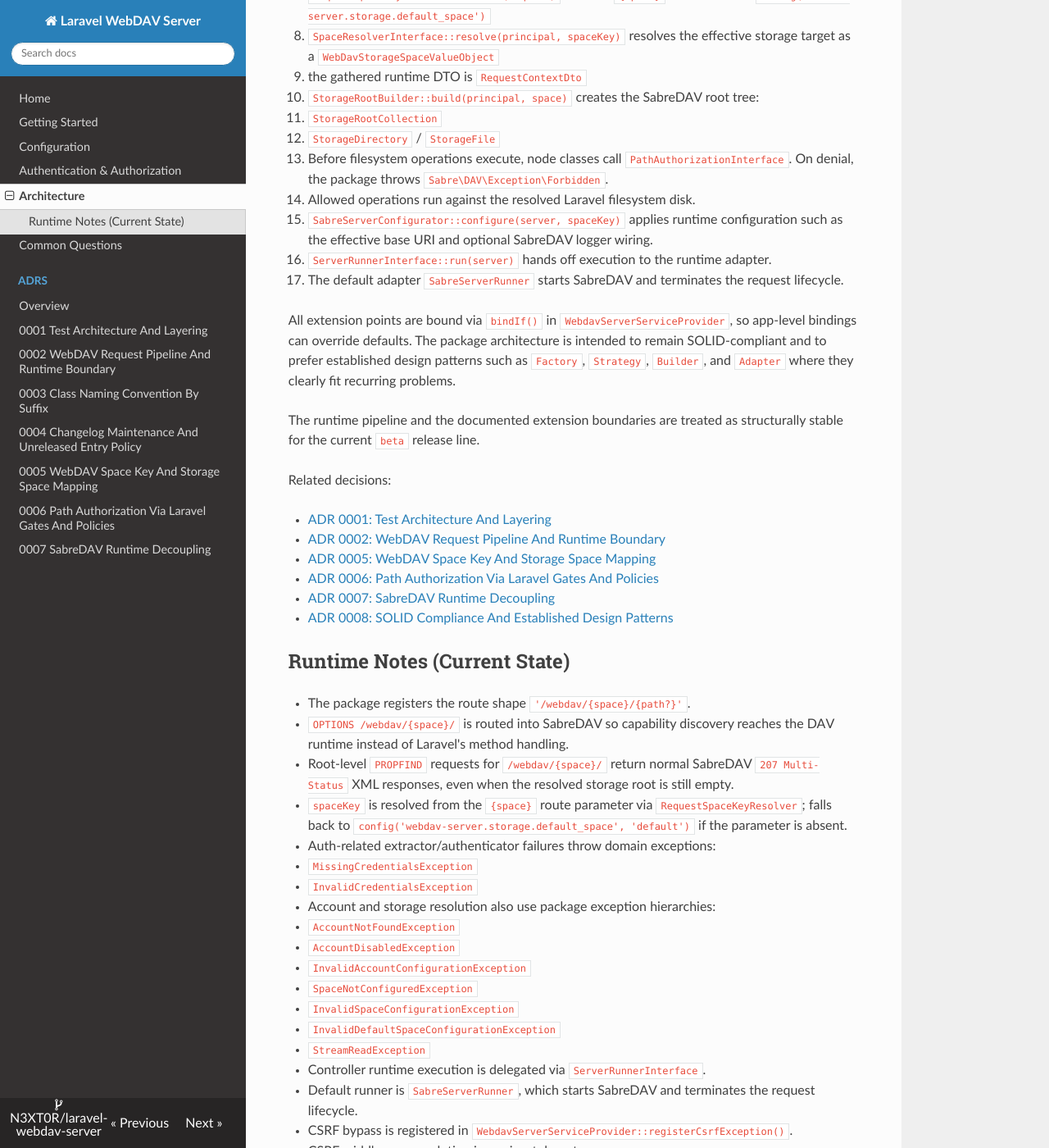
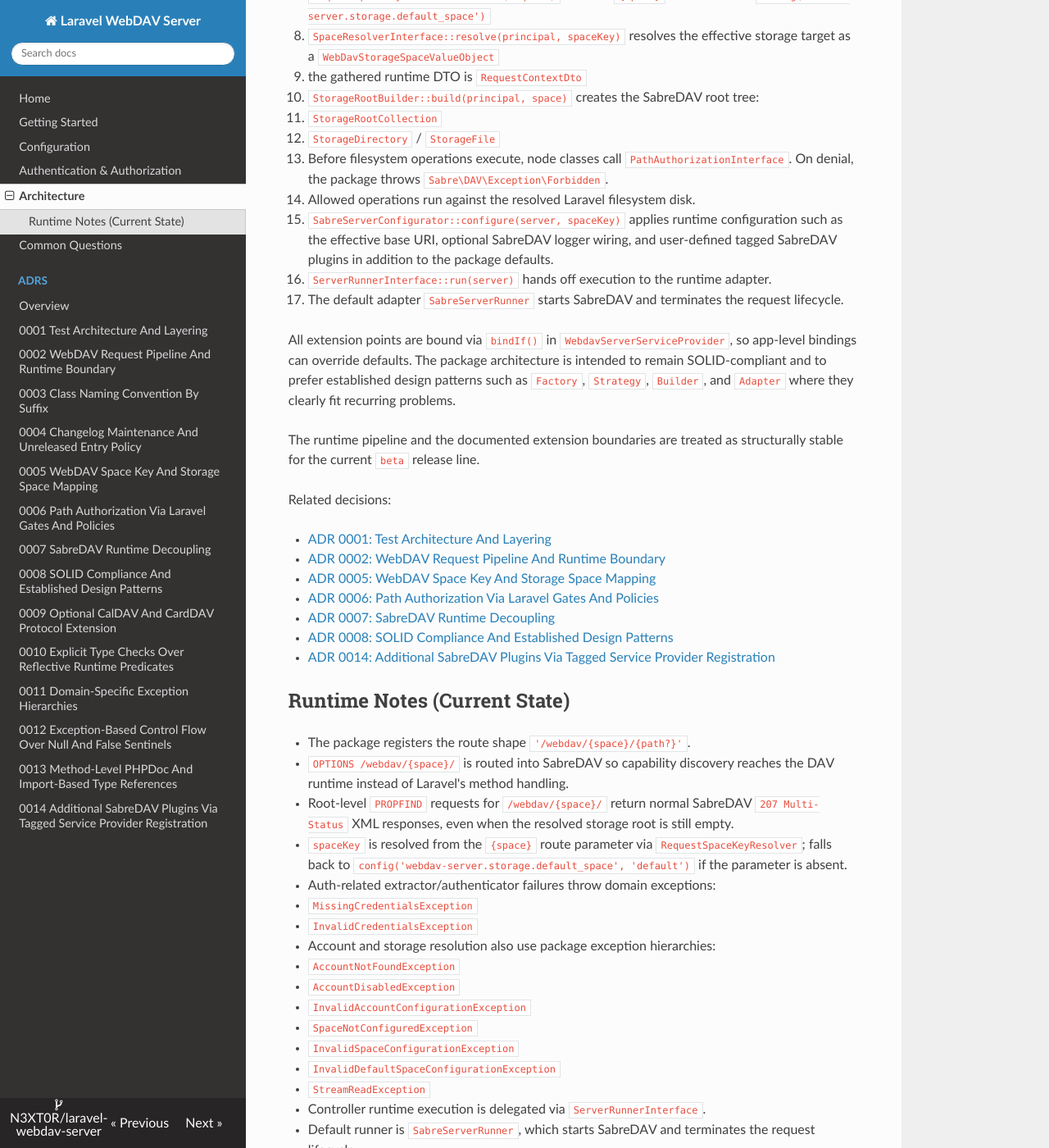
Before and after one commit to N3XT0R/laravel-webdav-server, an MkDocs documentation site: the page built from docs/architecture.md, in a window 1280 px wide and 1400 px high, scrolled down 1384 px. Shown: the whole window at 82% size. Built offline with MkDocs 1.6.1, drawn with Linux system fonts in a browser that asks for light colours; nearby versions of some CDN libraries; some of the changed text lies outside the part shown.

Commit message:
feat: implementing package features

```diff
--- a/docs/architecture.md
+++ b/docs/architecture.md
@@ -22,8 +22,8 @@ Every WebDAV request passes through this runtime flow:
 6. Before filesystem operations execute, node classes call `PathAuthorizationInterface`.
    On denial, the package throws `Sabre\DAV\Exception\Forbidden`.
 7. Allowed operations run against the resolved Laravel filesystem disk.
-8. `SabreServerConfigurator::configure(server, spaceKey)` applies runtime configuration such as the effective base URI
-   and optional SabreDAV logger wiring.
+8. `SabreServerConfigurator::configure(server, spaceKey)` applies runtime configuration such as the effective base URI,
+   optional SabreDAV logger wiring, and user-defined tagged SabreDAV plugins in addition to the package defaults.
 9. `ServerRunnerInterface::run(server)` hands off execution to the runtime adapter.
 10. The default adapter `SabreServerRunner` starts SabreDAV and terminates the request lifecycle.
 
@@ -42,6 +42,7 @@ Related decisions:
 - [ADR 0006: Path Authorization Via Laravel Gates And Policies](adr/0006-path-authorization-via-laravel-gates-and-policies.md)
 - [ADR 0007: SabreDAV Runtime Decoupling](adr/0007-sabredav-runtime-decoupling.md)
 - [ADR 0008: SOLID Compliance And Established Design Patterns](adr/0008-solid-compliance-and-established-design-patterns.md)
+- [ADR 0014: Additional SabreDAV Plugins Via Tagged Service Provider Registration](adr/0014-additional-sabredav-plugins-via-tagged-service-provider-registration.md)
 
 ## Runtime Notes (Current State)
 
@@ -68,6 +69,8 @@ Related decisions:
   - fallback: `Illuminate\Foundation\Http\Middleware\VerifyCsrfToken` (Laravel 12)
 - CSRF route prefix comes from `config('webdav-server.route_prefix')` and falls back to `config('webdav-server.base_uri')`.
 - Base URI for SabreDAV is configured in `SabreServerConfigurator` via `config('webdav-server.base_uri', '/webdav/')`.
+- Additional SabreDAV `ServerPlugin` instances can be attached from the consuming application by tagging them with
+  `WebdavServerServiceProvider::sabrePluginTag()`.
 - Package logging is controlled through `config('webdav-server.logging.driver')` and
   `config('webdav-server.logging.level', 'info')`.
 - When `logging.driver` is `null`, package logging and SabreDAV logging are disabled completely.
--- a/mkdocs.yml
+++ b/mkdocs.yml
@@ -26,3 +26,10 @@ nav:
       - "0005 WebDAV Space Key And Storage Space Mapping": adr/0005-webdav-space-key-and-storage-space-mapping.md
       - "0006 Path Authorization Via Laravel Gates And Policies": adr/0006-path-authorization-via-laravel-gates-and-policies.md
       - "0007 SabreDAV Runtime Decoupling": adr/0007-sabredav-runtime-decoupling.md
+      - "0008 SOLID Compliance And Established Design Patterns": adr/0008-solid-compliance-and-established-design-patterns.md
+      - "0009 Optional CalDAV And CardDAV Protocol Extension": adr/0009-optional-caldav-and-carddav-protocol-extension.md
+      - "0010 Explicit Type Checks Over Reflective Runtime Predicates": adr/0010-explicit-type-checks-over-reflective-runtime-predicates.md
+      - "0011 Domain-Specific Exception Hierarchies": adr/0011-domain-specific-exception-hierarchies.md
+      - "0012 Exception-Based Control Flow Over Null And False Sentinels": adr/0012-exception-based-control-flow-over-null-and-false-sentinels.md
+      - "0013 Method-Level PHPDoc And Import-Based Type References": adr/0013-method-level-phpdoc-and-import-based-type-references.md
+      - "0014 Additional SabreDAV Plugins Via Tagged Service Provider Registration": adr/0014-additional-sabredav-plugins-via-tagged-service-provider-registration.md
```
Also changed, not shown: docs/adr/0014-additional-sabredav-plugins-via-tagged-service-provider-registration.md (added, +75 -0 lines), docs/adr/README.md (+1 -0 lines), docs/configuration.md (+3 -0 lines), docs/index.md (+1 -0 lines).
